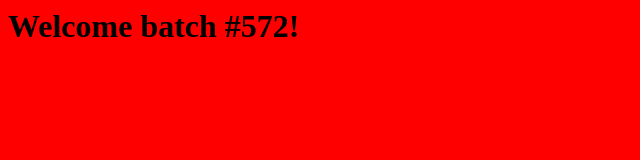
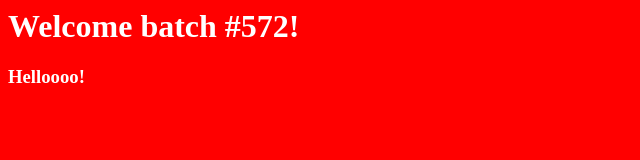
Before and after one commit to The-Pavel/le_wagon, a plain HTML site: page index.html in a window 1280 px wide. Shown: the whole page, without its empty margins (0-640 px from the left). Drawn offline with Linux system fonts and the light colour scheme.

Commit message:
changed text color to white

```diff
--- a/index.html
+++ b/index.html
@@ -6,5 +6,6 @@
 </head>
 <body>
   <h1>Welcome batch #572!</h1>
+  <h3>Helloooo!</h3>
 </body>
 </html>
--- a/style.css
+++ b/style.css
@@ -1,3 +1,4 @@
 body {
   background-color: red;
+  color: white;
 }
```
